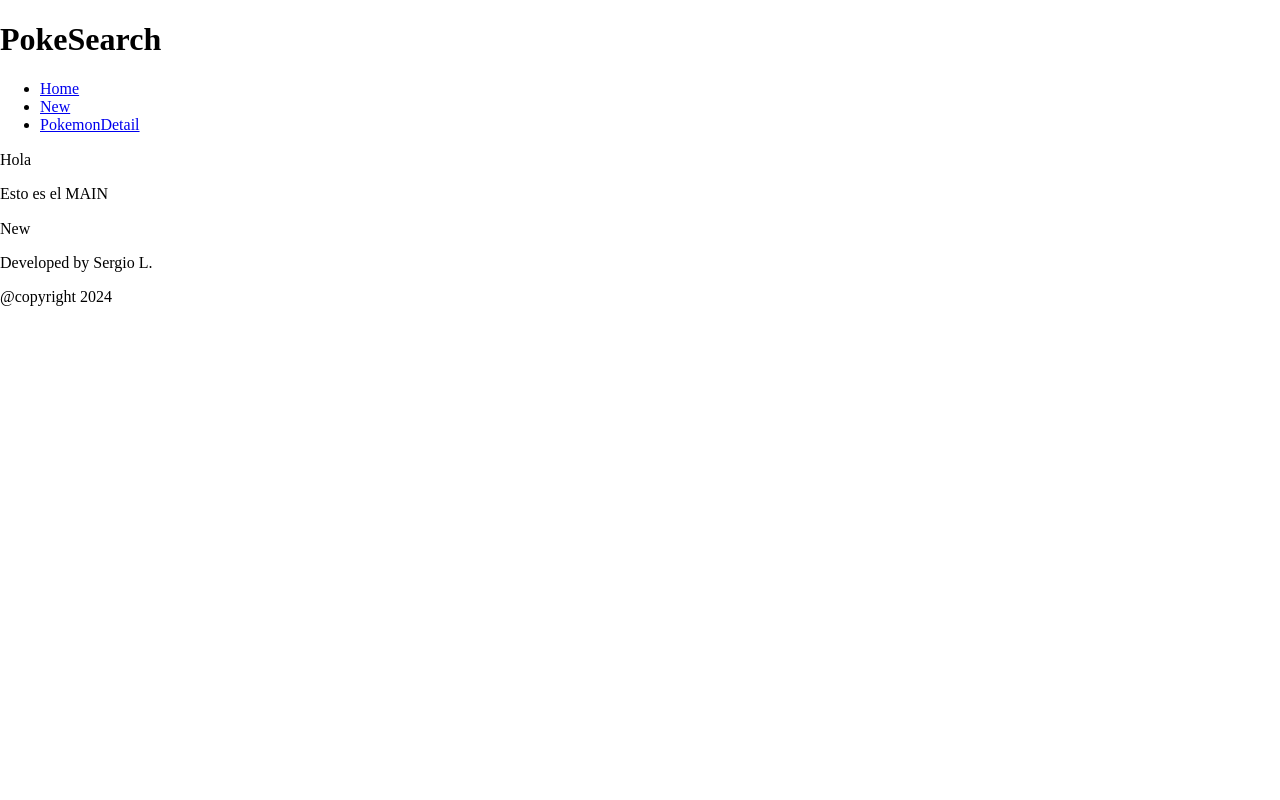
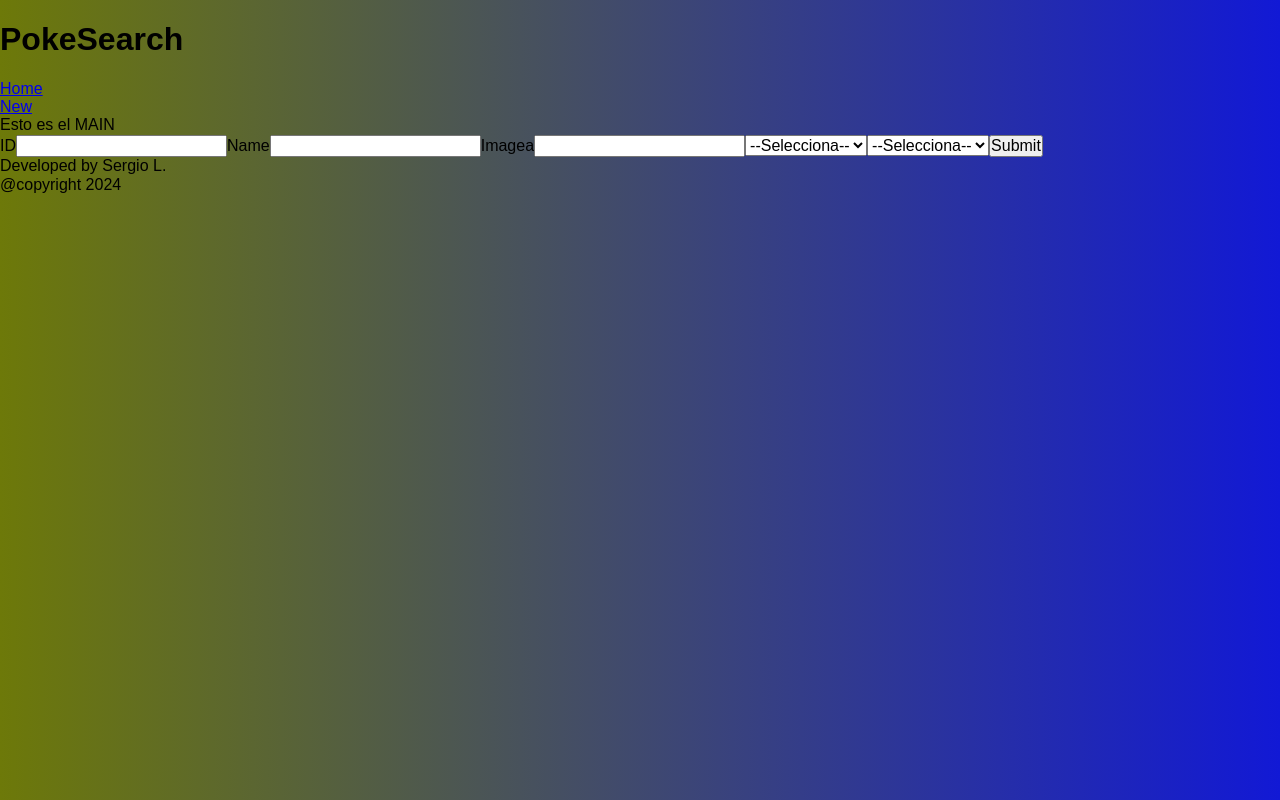
Before and after one commit to SergioLM7/pokesearch, a React (Vite) app: page /new in a window 1280 px wide. Built offline with nearby package versions, Linux system fonts and the light colour scheme.

Commit message:
create pokemon in New OK

```diff
--- a/package.json
+++ b/package.json
@@ -10,10 +10,14 @@
     "preview": "vite preview"
   },
   "dependencies": {
+    "@nextui-org/react": "^2.4.2",
     "axios": "^1.7.2",
+    "framer-motion": "^11.3.0",
     "normalize.css": "^8.0.1",
     "react": "^18.3.1",
     "react-dom": "^18.3.1",
+    "react-hook-form": "^7.52.1",
+    "react-loader-spinner": "^6.1.6",
     "react-router-dom": "^6.24.1",
     "sass": "^1.77.6",
     "uuid": "^10.0.0"
--- a/src/App.jsx
+++ b/src/App.jsx
@@ -1,21 +1,33 @@
-import React from 'react';
+import React, { useState } from 'react';
 import { BrowserRouter } from 'react-router-dom'
 import Header from './components/Header';
 import Footer from './components/Footer';
 import Main from './components/Main';
 
+//Importamos el contexto (con su variable global)
+import { PokemonSearched } from '/src/context/PokemonSearched';
+
+
 const App = () => {
+
+  const [pokemonSearched, setPokemonSearched] = useState([]); //Para guardar los pokemon buscados
+
+  const updatePokemonSearched = (newPokemon) => {
+    setPokemonSearched(newPokemon);
+  }
+  const pokemonSearchedData = { pokemonSearched, updatePokemonSearched };
 
   return (
     <>
       <BrowserRouter>
         <Header />
-        <p>Hola</p>
-        <Main />
+        <PokemonSearched.Provider value={pokemonSearchedData}>
+          <Main />
+        </PokemonSearched.Provider>
       </BrowserRouter>
       <Footer />
     </>
   )
-}
+};
 
 export default App
--- a/src/components/Header/Nav/Nav.jsx
+++ b/src/components/Header/Nav/Nav.jsx
@@ -16,9 +16,6 @@ const Nav = () => {
         <li>
           <Link to="/new">New</Link>
         </li>
-        <li>
-          <Link to="/pokemon">PokemonDetail</Link>
-        </li>
       </ul>
     </nav>
   );
--- a/src/components/Main/Home/ListPokemon/Card/Card.jsx
+++ b/src/components/Main/Home/ListPokemon/Card/Card.jsx
@@ -1,4 +1,4 @@
-import React from "react";
+/*import React from "react";
 
 const Card = ({
   pokemonName,
@@ -14,4 +14,37 @@ const Card = ({
   </article>
 };
 
-export default Card;
+export default Card;*/
+
+import React from "react";
+import {Card, CardBody, CardFooter, Image} from "@nextui-org/react";
+
+const pokemonCard = ({
+  pokemonName,
+  pokemonID,
+  img
+}) => {
+  const goodName = pokemonName[0].toUpperCase() + pokemonName.slice(1);
+
+  return (
+   <Card shadow="sm" isPressable onPress={() => console.log("item pressed")}>
+          <CardBody className="overflow-visible p-0">
+            <Image
+              shadow="sm"
+              radius="lg"
+              width="200"
+              height="200"
+              alt={goodName}
+              className="w-full object-cover h-[140px]"
+              src={img}
+            />
+          </CardBody>
+          <CardFooter className="text-small justify-between">
+            <b>{goodName}</b>
+            <p className="text-default-500">#{pokemonID}</p>
+          </CardFooter>
+        </Card>
+      );
+};
+
+export default pokemonCard;
--- /dev/null
+++ b/src/components/Main/Home/ListPokemon/Details/index.js
@@ -0,0 +1 @@
+export { default } from "./Details";
--- a/src/components/Main/Home/Search/Search.jsx
+++ b/src/components/Main/Home/Search/Search.jsx
@@ -15,7 +15,7 @@ const Search = ({ setPokemonToSearch, setPokemonList }) => {
         name: 'Error 404',
         sprites: {
           other: {
-            dream_world: {
+            home: {
               front_default: errorImage
             }
           }
--- a/src/components/Main/New/New.jsx
+++ b/src/components/Main/New/New.jsx
@@ -1,7 +1,122 @@
-import React from "react";
+import React, {useRef, useContext} from "react";
+import { useForm } from "react-hook-form"
+import { PokemonSearched } from '../../../context/PokemonSearched';
+
 
 const New = () => {
-  return <div>New</div>;
+
+  const formRef = useRef();
+  const { pokemonSearched, updatePokemonSearched } = useContext(PokemonSearched);
+
+  const {
+    register,
+    handleSubmit,
+    watch,
+    formState: { errors }
+  } = useForm();
+
+  // your form submit function which will invoke after successful validation
+  const onSubmit = ({id, img, name, typeOne, typeTwo}) => {
+  const newPokemon = {
+      id: id,
+      name: name,
+      sprites: {
+        other: {
+          home: {
+            front_default: img
+          }
+        }
+      },
+      types:[{type:{name:typeOne}},{type:{name:typeTwo}}]
+    }
+    console.log(newPokemon)
+    updatePokemonSearched([...pokemonSearched, newPokemon]);
+    console.log(pokemonSearched)
+    formRef.current.reset();
+  };
+
+  console.log(watch("typeOne")); // you can watch individual input by pass the name of the input
+
+   // Watch the values of typeOne and typeTwo
+   const typeOne = watch("typeOne");
+   const typeTwo = watch("typeTwo");
+
+  return (
+    <form onSubmit={handleSubmit(onSubmit)} ref={formRef}>
+      <label>ID</label>
+      <input {...register("id", { min: 1303, required: true})} />
+      {errors?.id?.type === "required" && <p>This field is required</p>}
+      {errors.id && (
+        <p>Pokemon ID must be greater than 1302</p>
+      )}
+      <label>Name</label>
+      <input {...register("name", { required: true, minLegth: 3,
+          maxLength: 20, pattern: /^[A-Za-z]+$/i })} />
+      {errors?.name?.type === "required" && <p>This field is required</p>}
+      {errors?.name?.type === "pattern" && (
+        <p>Alphabetical characters only</p>
+      )}
+      {errors?.name?.type === "maxLength" && (
+        <p>Pokemon name cannot exceed 20 characters</p>
+      )}
+      {errors?.name?.type === "minLength" && (
+        <p>Pokemon name cannot be less than 3 characters</p>
+      )}
+      <label>Image</label>a
+      <input {...register("img", { required: true, pattern: /^https?:\/\/(www\.)?[-a-zA-Z0-9@:%._\+~#=]{1,256}\.[a-zA-Z0-9()]{1,6}\b([-a-zA-Z0-9()@:%_\+.~#?&//=]*)$/i })} />
+      {errors?.img?.type === "required" && <p>This field is required</p>}
+      {errors?.img?.type === "pattern" && (
+        <p>Image must be a valid url. </p>
+      )}
+      <select {...register("typeOne", { required: true})}>
+        <option value="">--Selecciona--</option>
+        <option value="normal">Normal</option>
+        <option value="fire">Fire</option>
+        <option value="water">Water</option>
+        <option value="electric">Electric</option>
+        <option value="grass">Grass</option>
+        <option value="ice">Ice</option>
+        <option value="fighting">Fighting</option>
+        <option value="poison">Poison</option>
+        <option value="ground">Ground</option>
+        <option value="flying">Flying</option>
+        <option value="psychic">Psychic</option>
+        <option value="bug">Bug</option>
+        <option value="rock">Rock</option>
+        <option value="ghost">Ghost</option>
+        <option value="dragon">Dragon</option>
+        <option value="dark">Dark</option>
+        <option value="steel">Steel</option>
+        <option value="fairy">Fairy</option>
+      </select>
+      {errors?.typeOne?.type === "required" && <p>This field is required</p>}
+      <select {...register("typeTwo")}>
+        <option value="">--Selecciona--</option>
+        <option value={null}></option>
+        <option value="normal">Normal</option>
+        <option value="fire">Fire</option>
+        <option value="water">Water</option>
+        <option value="electric">Electric</option>
+        <option value="grass">Grass</option>
+        <option value="ice">Ice</option>
+        <option value="fighting">Fighting</option>
+        <option value="poison">Poison</option>
+        <option value="ground">Ground</option>
+        <option value="flying">Flying</option>
+        <option value="psychic">Psychic</option>
+        <option value="bug">Bug</option>
+        <option value="rock">Rock</option>
+        <option value="ghost">Ghost</option>
+        <option value="dragon">Dragon</option>
+        <option value="dark">Dark</option>
+        <option value="steel">Steel</option>
+        <option value="fairy">Fairy</option>
+      </select>
+      {typeOne && typeTwo && typeOne === typeTwo && <p>Both types must not be the same</p>}
+
+      <input type="submit" />
+    </form>
+  );
 };
 
 export default New;
--- /dev/null
+++ b/src/context/PokemonSearched.js
@@ -0,0 +1,2 @@
+import React from 'react';
+export const PokemonSearched = React.createContext(null); //crea una variable global que el provider va a difundir
--- a/src/styles/styles.scss
+++ b/src/styles/styles.scss
@@ -0,0 +1,6 @@
+@import './views/App';
+@import './components/Footer';
+@import './components/Header';
+@import './components/Home';
+@import './components/Main';
+@import './components/Nav';
--- a/src/styles/views/_App.scss
+++ b/src/styles/views/_App.scss
@@ -0,0 +1,11 @@
+* {
+    padding: 0px;
+    margin: 0px;
+}
+
+body {
+    background: rgb(2, 0, 36);
+    background: linear-gradient(90deg, rgba(2, 0, 36, 1) 0%, rgba(109, 121, 9, 1) 0%, rgba(18, 25, 213, 1) 100%, rgba(0, 212, 255, 1) 100%);
+    font-family: Arial, Helvetica, sans-serif;
+    font-size: 100%;
+}
```
Also changed, not shown: src/components/Main/Home/ListPokemon/Details/Details.jsx (added, +7 -0 lines), src/components/Main/Home/ListPokemon/ListPokemon.jsx (+35 -15 lines), 1 other file (tests, documents, lock files or other folders).
